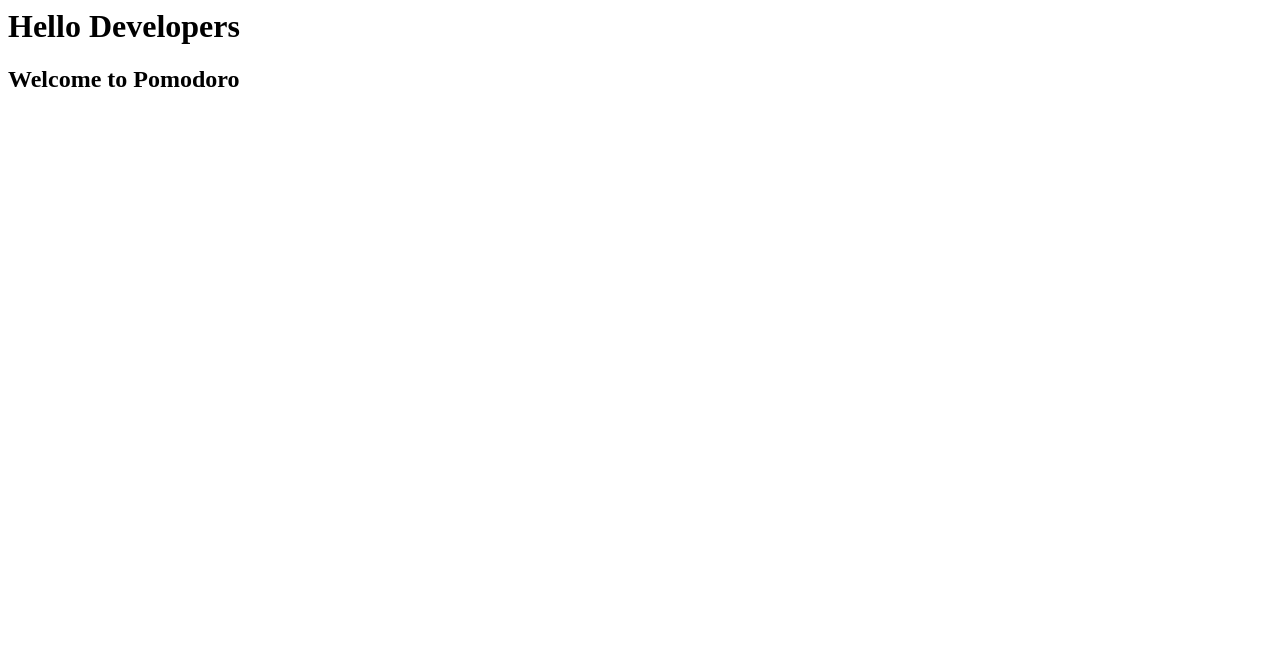
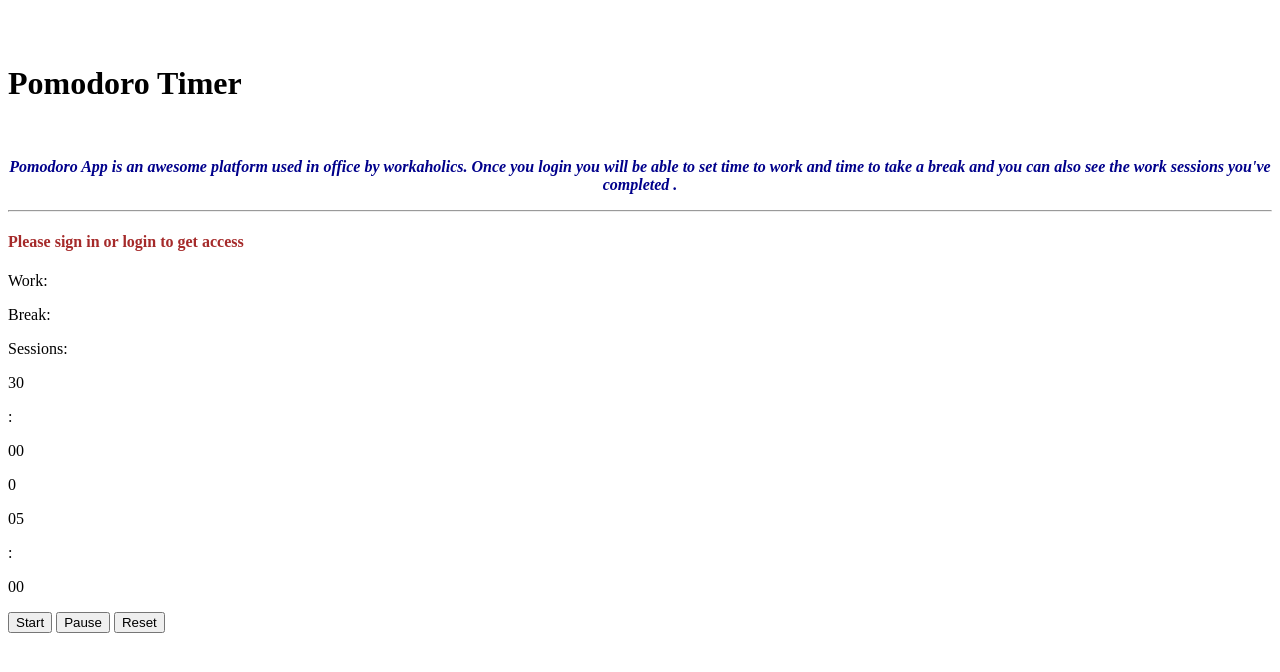
Before and after one commit to ngetichnicholas/Pomodoro-Timer, a Python web app: template app/templates/index.html in a window 1280 px wide. Shown: the top 672 px of the page. Run offline with Jinja, Linux system fonts and the light colour scheme; the template is opened without the code that fills it, so the values that code supplies are empty; some libraries are stand-ins or nearby versions.

Commit message:
add index file

```diff
--- a/app/templates/base.html
+++ b/app/templates/base.html
@@ -0,0 +1 @@
+{% extends 'bootstrap/base.html'%}
--- a/app/templates/index.html
+++ b/app/templates/index.html
@@ -1,2 +1,36 @@
-<h1>Hello Developers</h1>
-<h2>Welcome to Pomodoro</h2>
+<!DOCTYPE html>
+<html lang="en">
+<head>
+    <meta charset="UTF-8">
+    <meta http-equiv="X-UA-Compatible" content="IE=edge">
+    <meta name="viewport" content="width=device-width, initial-scale=1.0">
+    <title>Pomodoro-Timer</title>
+</head>
+<body><br><br>
+    <h1>Pomodoro Timer</h1> <br>
+    <p style="text-align: center;color: darkblue;"><b><i>Pomodoro App is an awesome platform used in office by workaholics. Once you login you will be able to set time to work and time to take a break and you can also see the work sessions you've completed .</i></b></p>
+    <hr>
+
+    <div class="sign"><h4 style="color: brown;"> <b> Please sign in or login to get access </b></h4></div>
+    <div id="container">
+
+        <p id="work" class="label">Work:</p><p id="break" class="label">Break:</p><p id="cycles" class="label">Sessions:</p>
+        <!--Work Timer-->
+        <div id="work-timer" class="timer">
+            <p id="w_minutes">30</p><p class="semicolon">:</p><p id="w_seconds">00</p>
+        </div>
+
+        <!--Cycle Counter-->
+        <p id="counter" class="timer">0</p>
+
+        <!--Break Timer-->
+        <div id="break-timer" class="timer">
+            <p id="b_minutes">05</p><p class="semicolon">:</p><p id="b_seconds">00</p>
+        </div>
+        <button id="start" class="btn">Start</button>
+        <button id="stop" class="btn">Pause</button>
+        <button id="reset" class="btn">Reset</button>
+    </div>
+</body><br><br>
+
+</html>
```
